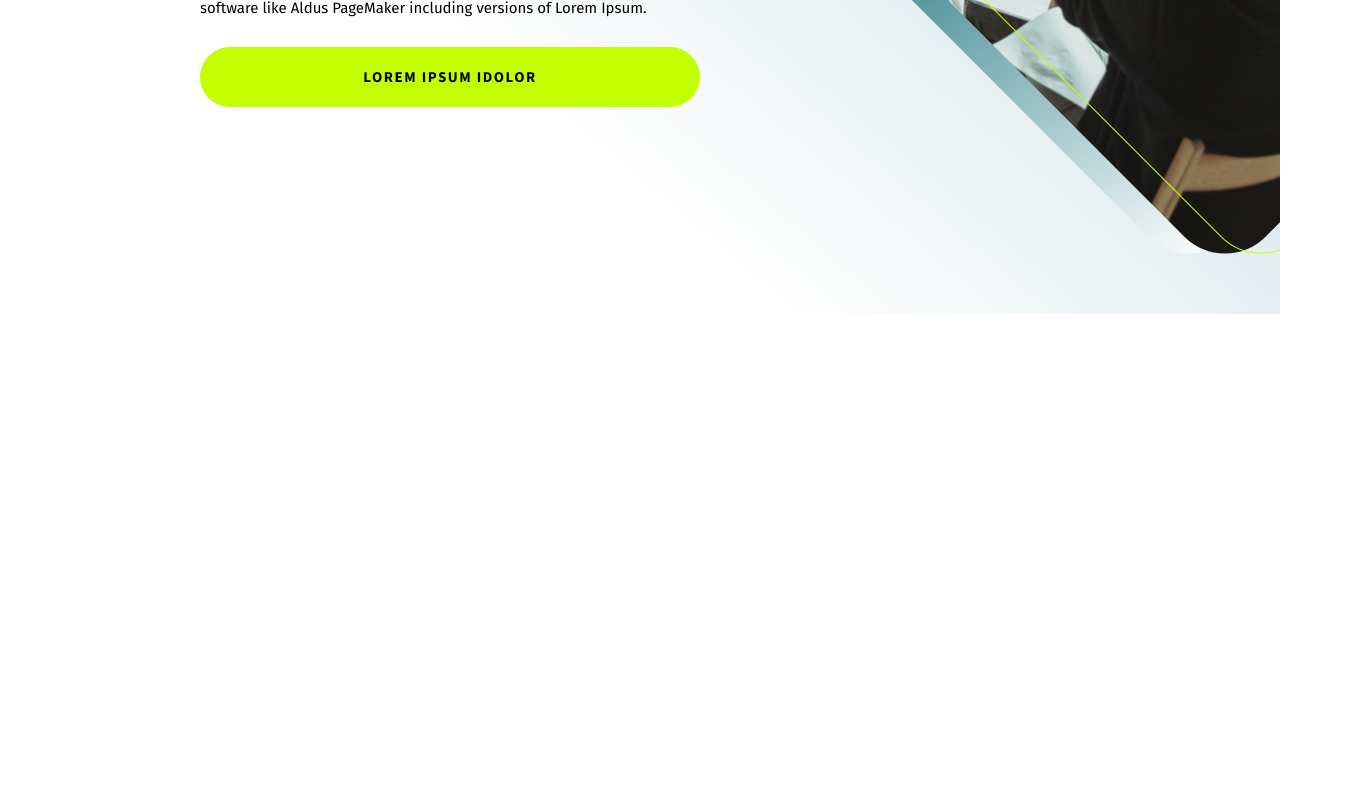
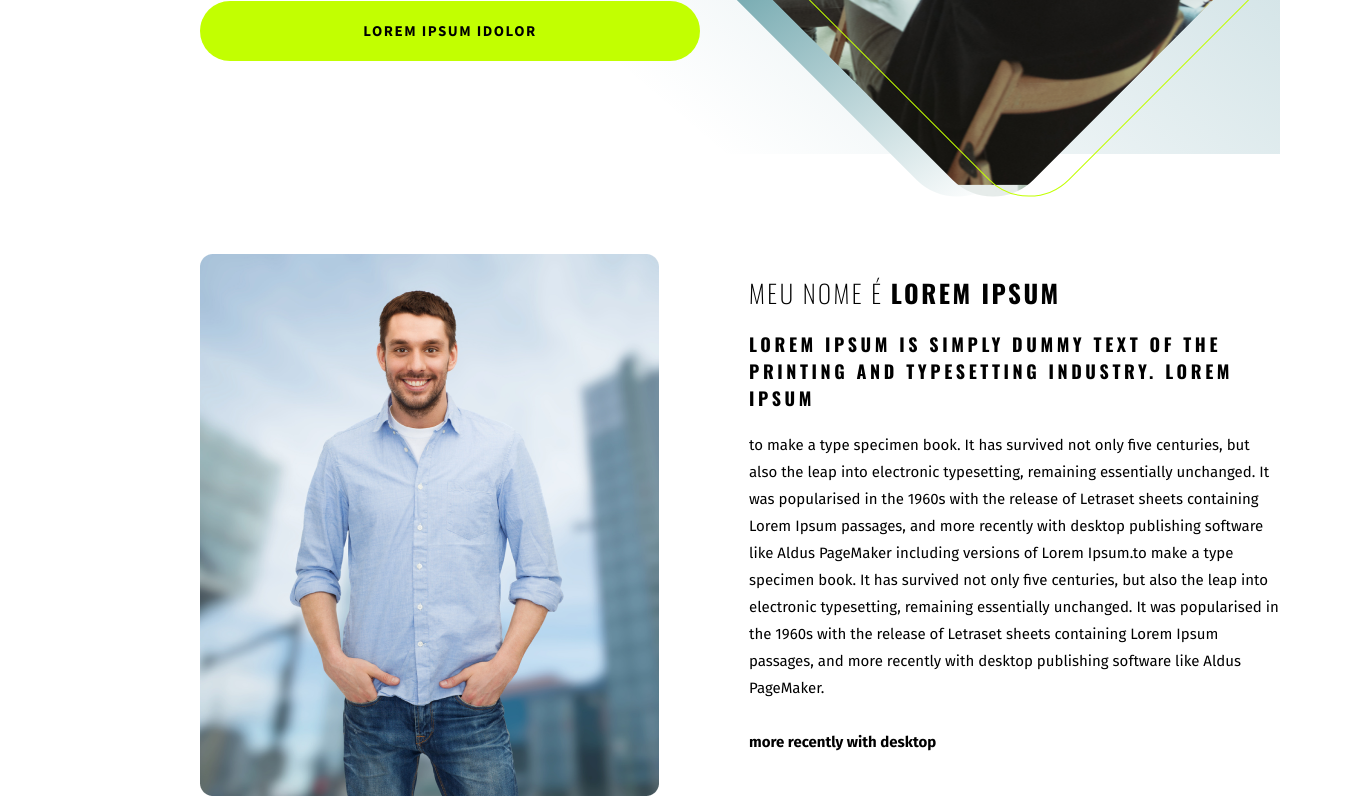
Before and after one commit to carlosemartins97/kbrtec, a React (Create React App) app: page / in a window 1280 px wide. Shown: the part 486-1286 px from the top of the page, 1347 px wide, since content can reach past the window. Before the commit the page ends 800 px from the top, so only its background shows below. Built offline with nearby package versions, Linux system fonts and the light colour scheme.

Commit message:
Add About me

```diff
--- a/public/index.html
+++ b/public/index.html
@@ -17,6 +17,8 @@
     <!-- Fonte Oswald -->
     <link rel="preconnect" href="https://fonts.gstatic.com">
     <link href="https://fonts.googleapis.com/css2?family=Oswald:wght@400;700&display=swap" rel="stylesheet">
+    <link href="https://fonts.googleapis.com/css2?family=Oswald:wght@200&display=swap" rel="stylesheet">
+
 
     <!-- Fonte Fira Sans -->
     <link rel="preconnect" href="https://fonts.gstatic.com">
--- a/src/pages/Home/components/About/index.jsx
+++ b/src/pages/Home/components/About/index.jsx
@@ -0,0 +1,52 @@
+import React from 'react';
+
+import aboutImg from '../../../../core/assets/about.png'
+
+import {
+    Container,
+    ImgContainer,
+    TextContainer,
+    Title,
+    Subtitle,
+    Description,
+} from './styles';
+
+const About = () => {
+    return (
+        <Container>
+            <ImgContainer>
+                <img src={aboutImg} alt="Foto da pessoa dona do site."/>
+            </ImgContainer>
+            <TextContainer>
+                <Title>Meu nome é <span>lorem ipsum</span></Title>
+
+                <Subtitle>
+                    Lorem Ipsum is simply dummy text of the printing and
+                    typesetting industry. Lorem Ipsum
+                </Subtitle>
+
+                <Description>
+                    to make a type specimen book. It has survived not only
+                    five centuries, but also the leap into electronic
+                    typesetting, remaining essentially unchanged. It was
+                    popularised in the 1960s with the release of Letraset
+                    sheets containing Lorem Ipsum passages, and more
+                    recently with desktop publishing software like Aldus
+                    PageMaker including versions of Lorem Ipsum.to make a type specimen book.
+                    It has survived not only five centuries, but also the leap into electronic
+                    typesetting, remaining essentially unchanged. It was popularised in the 1960s with
+                    the release of Letraset sheets containing Lorem Ipsum passages, and more recently
+                    with desktop publishing software like Aldus PageMaker.
+                    <br />
+                    <br />
+                    <span>
+                        more recently with desktop
+                    </span>
+                </Description>
+
+            </TextContainer>
+        </Container>
+    );
+};
+
+export default About;
--- a/src/pages/Home/components/About/styles.js
+++ b/src/pages/Home/components/About/styles.js
@@ -0,0 +1,63 @@
+import styled from 'styled-components';
+
+export const Container = styled.div`
+    margin-top: 100px;
+    display: flex;
+    flex: 1;
+`;
+
+export const ImgContainer = styled.div`
+    border-radius: 13px;
+    margin-left: 200px;
+`;
+
+export const TextContainer = styled.div`
+    margin-left: 90px;
+    margin-top: 20px;
+
+    max-width: 600px;
+`;
+
+export const Title = styled.h1`
+    font-family: Oswald;
+    font-weight: 200;
+    font-size: 25px;
+    line-height: 37px;
+    letter-spacing: 0.1em;
+    text-transform: uppercase;
+
+    > span {
+        font-family: 'Oswald';
+        font-weight: bold;
+        font-size: 25px;
+        line-height: 37px;
+        letter-spacing: 0.1em;
+        text-transform: uppercase;
+    }
+
+`;
+
+
+export const Subtitle = styled.p`
+    margin: 20px 0;
+    font-family: 'Oswald';
+    font-weight: bold;
+    font-size: 18px;
+    line-height: 27px;
+    letter-spacing: 0.2em;
+    text-transform: uppercase;
+`;
+
+
+export const Description = styled.p`
+    font-family: Fira Sans;
+    font-size: 15px;
+    line-height: 180%;
+
+    >span {
+        font-family: Fira Sans;
+        font-size: 15px;
+        line-height: 180%;
+        font-weight: bold;
+    }
+`;
--- a/src/pages/Home/components/Header/index.jsx
+++ b/src/pages/Home/components/Header/index.jsx
@@ -5,6 +5,8 @@ import Rectangle from '../../../../core/components/Rectangle';
 import Logo from '../../../../core/assets/logo1.png'
 import imgInfo from '../../../../core/assets/moreinfo.png'
 
+import Button from '../../../../core/components/Button';
+import About from '../About';
 
 import {
     Container,
@@ -15,7 +17,7 @@ import {
     ContentImage,
     RectangleImage,
 } from './styles';
-import Button from '../../../../core/components/Button';
+
 
 const Header = () => {
 
@@ -63,7 +65,6 @@ const Header = () => {
                     <Rectangle />
 
                 </ContentImage>
-
             </ContentHeader>
         </Container>
 
--- a/src/pages/Home/components/Header/styles.js
+++ b/src/pages/Home/components/Header/styles.js
@@ -8,10 +8,8 @@ export const Container = styled.div`
             rgba(247, 247, 249, 0) 64.63%
         );
 
-    height: 100vh;
+    height: 80vh;
     width: 100%;
-
-    overflow: hidden;
 
 `;
 
@@ -82,18 +80,21 @@ export const MoreInfo = styled.div`
 
 export const ContentHeader = styled.div`
     width: 100%;
-    height: 100vh;
 
     display: flex;
+    flex: 1;
 
-
+    position: relative;
 
 
 `;
 
 export const ContentText = styled.div`
-    width: 50%;
-    margin: 0 200px;
+    display: flex;
+    flex: 1;
+    flex-direction: column;
+
+    padding: 0 200px;
 
 
     >h1 {
@@ -139,16 +140,17 @@ export const ContentText = styled.div`
         }
 
     }
+
 `;
 
 export const ContentImage = styled.div`
-    height: 100%;
-    width: 100%;
+    display: flex;
+    flex: 2;
 
-    margin-top: 100px;
-    margin-left: 100px;
+    position: absolute;
 
-    position: relative;
+    top: 10%;
+    left: 60%;
 
     > :first-child {
         border: ${props => props.theme.colors.secondary} 1px solid;
@@ -187,7 +189,6 @@ export const RectangleImage = styled.div`
 
     z-index: 1;
 
-
     position: relative;
 
     width: 450px;
@@ -199,8 +200,8 @@ export const RectangleImage = styled.div`
     &::before {
         content: "";
         position: absolute;
-        width: 1000px;
-        height: 1000px;
+        width: 200%;
+        height: 200%;
         top: -60%;
         left: -8%;
         z-index: 1;
--- a/src/pages/Home/index.jsx
+++ b/src/pages/Home/index.jsx
@@ -1,4 +1,5 @@
 import React from 'react';
+import About from './components/About';
 
 import Header from './components/Header';
 
@@ -10,6 +11,7 @@ const Home = () => {
     return (
         <Container>
             <Header />
+            <About />
         </Container>
 
     )
```
Also changed, not shown: src/core/assets/about.png (added).
